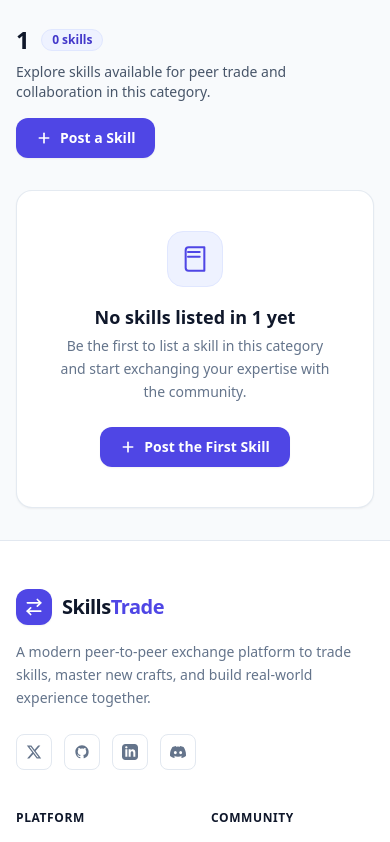
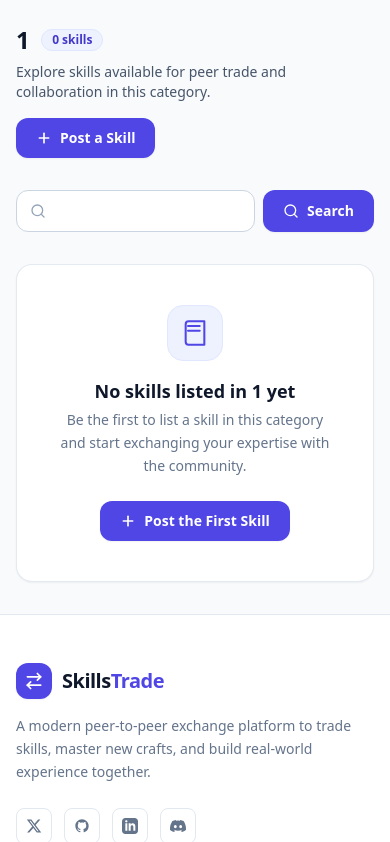
Before and after one commit to MehmedSuleiman/skillsTrade, a Django app: page /skills/1/ in a window 390 px wide. Shown: the part 113-955 px from the top of the page. Run offline with Django 5.2, Linux system fonts and the light colour scheme; data that the repository does not hold is empty; some libraries are stand-ins or nearby versions.

Commit message:
feature/adding-search-form

```diff
--- /dev/null
+++ b/common/forms.py
@@ -0,0 +1,6 @@
+from django import forms
+
+class SearchForm(forms.Form):
+    query = forms.CharField(
+        max_length=100,
+    )
--- a/skills/views.py
+++ b/skills/views.py
@@ -1,8 +1,10 @@
+from django.db.models import Q
 from django.http import HttpRequest, HttpResponse
 from django.shortcuts import render
 from django.urls import reverse_lazy
 from django.views.generic import CreateView
 
+from common.forms import SearchForm
 from common.models import SkillCategory
 from skills.forms import CreateSkillForm
 from skills.models import Skill
@@ -12,11 +14,20 @@ from skills.models import Skill
 def skills_type_view(request : HttpRequest, skills_type) -> HttpResponse:
     skills = Skill.objects.filter(category=skills_type).prefetch_related('related_skills')
     category_name = dict(SkillCategory.choices).get(skills_type, skills_type.title())
+    search_form = SearchForm(request.GET or None)
+
+    if request.method == 'GET' and search_form.is_valid():
+        skills = skills.filter(
+            Q(name__icontains=search_form.cleaned_data['query'])
+                |
+            Q(description__icontains=search_form.cleaned_data['query'])
+        )
 
     context = {
         'skills': skills,
         'category': skills_type,
         'category_name': category_name,
+        'search_form': search_form,
     }
     return render(request, 'skills/skill_types.html', context)
 
--- a/templates/skills/skill_types.html
+++ b/templates/skills/skill_types.html
@@ -5,7 +5,6 @@
 {% block content %}
 <div class="max-w-7xl mx-auto px-4 sm:px-6 lg:px-8 py-8 sm:py-12">
 
-    <!-- Breadcrumbs -->
     <nav class="flex items-center gap-2 text-xs sm:text-sm text-slate-500 mb-6">
         <a href="{% url 'common:home' %}" class="hover:text-indigo-600 transition-colors flex items-center gap-1.5">
             <svg class="w-4 h-4" fill="none" stroke="currentColor" viewBox="0 0 24 24">
@@ -19,7 +18,6 @@
         <span class="text-slate-800 font-medium">{{ category_name|default:category }}</span>
     </nav>
 
-    <!-- Header Section -->
     <div class="flex flex-col sm:flex-row sm:items-center sm:justify-between gap-4 mb-8 sm:mb-10">
         <div>
             <div class="flex items-center gap-3">
@@ -44,13 +42,35 @@
         </a>
     </div>
 
-    <!-- Skills Grid or Empty State -->
+
+    <form method="get" class="flex gap-2 sm:gap-3 mb-8 sm:mb-10">
+        <div class="relative flex-1 group">
+            <div class="absolute inset-y-0 left-0 pl-3.5 flex items-center pointer-events-none text-slate-400 group-focus-within:text-indigo-600 transition-colors">
+                <svg class="w-4 h-4" viewBox="0 0 24 24" fill="none" stroke="currentColor" stroke-width="2" stroke-linecap="round" stroke-linejoin="round">
+                    <circle cx="11" cy="11" r="8"></circle>
+                    <line x1="21" y1="21" x2="16.65" y2="16.65"></line>
+                </svg>
+            </div>
+            <div class="[&_input]:w-full [&_input]:pl-10 [&_input]:pr-4 [&_input]:py-2.5 [&_input]:rounded-xl [&_input]:border [&_input]:border-slate-300 [&_input]:bg-white [&_input]:text-sm [&_input]:text-slate-800 [&_input]:shadow-xs [&_input]:focus:border-indigo-600 [&_input]:focus:outline-none [&_input]:focus:ring-2 [&_input]:focus:ring-indigo-500/20 [&_input]:transition-all">
+                {{ search_form.query }}
+            </div>
+        </div>
+        <button type="submit" class="inline-flex items-center justify-center gap-2 px-5 py-2.5 rounded-xl text-sm font-semibold text-white bg-indigo-600 hover:bg-indigo-700 active:bg-indigo-800 shadow-sm transition-colors cursor-pointer shrink-0">
+            <svg class="w-4 h-4" viewBox="0 0 24 24" fill="none" stroke="currentColor" stroke-width="2" stroke-linecap="round" stroke-linejoin="round">
+                <circle cx="11" cy="11" r="8"></circle>
+                <line x1="21" y1="21" x2="16.65" y2="16.65"></line>
+            </svg>
+            Search
+        </button>
+    </form>
+
+
     {% if skills %}
         <div class="grid grid-cols-1 md:grid-cols-2 lg:grid-cols-3 gap-6">
             {% for skill in skills %}
                 <div class="bg-white rounded-2xl border border-slate-200/90 hover:border-indigo-300 p-6 shadow-sm hover:shadow-md transition-all duration-200 flex flex-col justify-between group">
                     <div>
-                        <!-- Card Header: Badge & Difficulty -->
+
                         <div class="flex items-start justify-between gap-3 mb-4">
                             {% if skill.badge %}
                                 <img src="{{ skill.badge.url }}" alt="{{ skill.name }}" class="w-12 h-12 rounded-xl object-cover border border-slate-200 shadow-xs">
@@ -60,7 +80,7 @@
                                 </div>
                             {% endif %}
 
-                            <!-- Difficulty Badge -->
+
                             <span class="inline-flex items-center text-xs font-medium px-2.5 py-0.5 rounded-full border
                                 {% if skill.difficulty == '1' %} bg-emerald-50 text-emerald-700 border-emerald-200
                                 {% elif skill.difficulty == '2' %} bg-blue-50 text-blue-700 border-blue-200
@@ -72,17 +92,17 @@
                             </span>
                         </div>
 
-                        <!-- Skill Name -->
+
                         <h2 class="text-lg font-bold text-slate-900 group-hover:text-indigo-600 transition-colors leading-snug mb-2">
                             {{ skill.name }}
                         </h2>
 
-                        <!-- Description -->
+
                         <p class="text-sm text-slate-600 line-clamp-3 leading-relaxed mb-4">
                             {{ skill.description|default:"No description provided for this skill." }}
                         </p>
 
-                        <!-- Related Skills (if any) -->
+
                         {% if skill.related_skills.all %}
                             <div class="mb-4 pt-3 border-t border-slate-100">
                                 <span class="text-[11px] font-semibold uppercase tracking-wider text-slate-400 block mb-1.5">
@@ -103,7 +123,7 @@
                         {% endif %}
                     </div>
 
-                    <!-- Card Footer -->
+
                     <div class="pt-4 border-t border-slate-100 flex items-center justify-between text-xs">
                         <span class="text-slate-400">
                             {{ skill.created_at|date:"M d, Y" }}
@@ -119,7 +139,6 @@
             {% endfor %}
         </div>
     {% else %}
-        <!-- Empty State -->
         <div class="bg-white rounded-2xl border border-slate-200/90 p-10 sm:p-14 text-center max-w-xl mx-auto shadow-sm">
             <div class="w-14 h-14 rounded-2xl bg-indigo-50 text-indigo-600 flex items-center justify-center mx-auto mb-4 border border-indigo-100">
                 <svg class="w-7 h-7" viewBox="0 0 24 24" fill="none" stroke="currentColor" stroke-width="1.75" stroke-linecap="round" stroke-linejoin="round">
```
